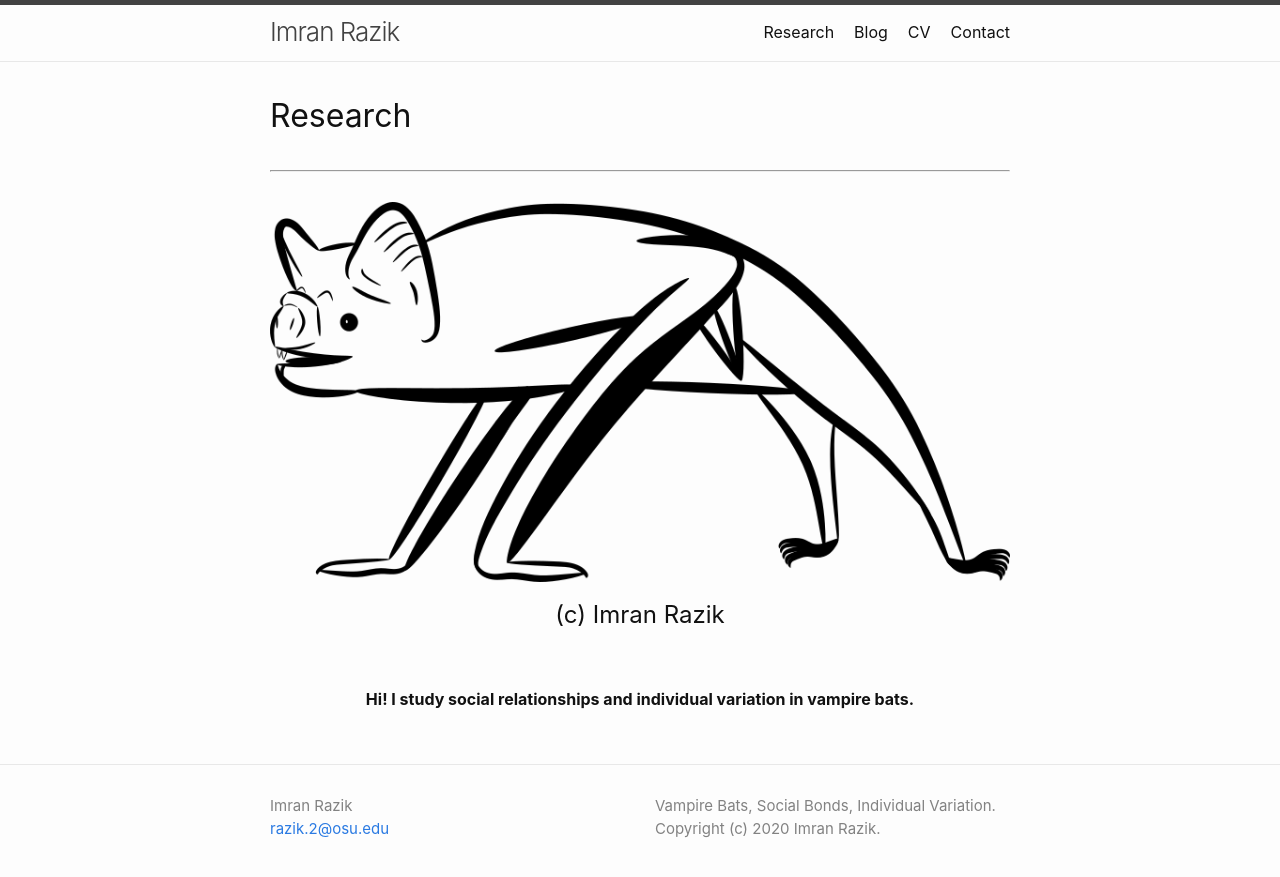
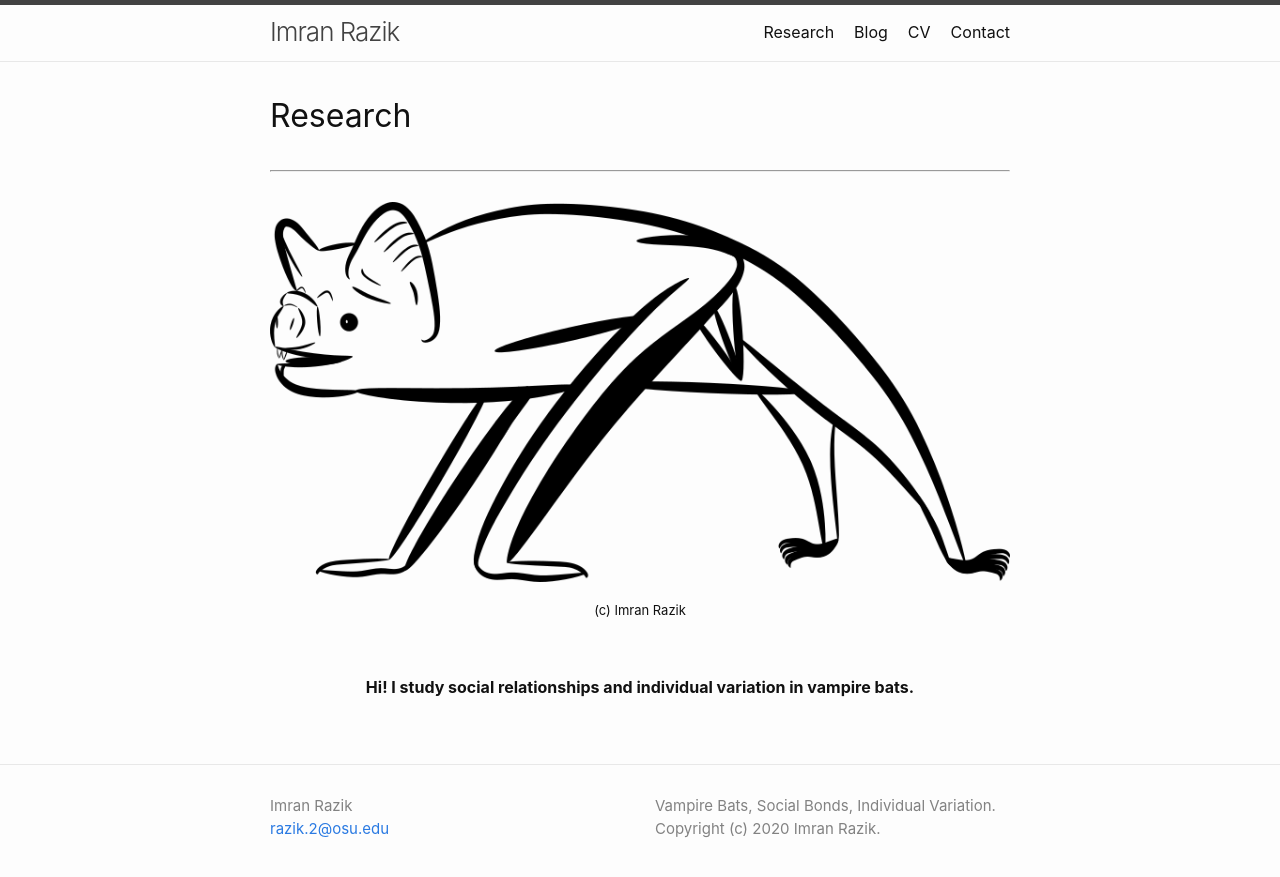
Before and after one commit to imranrazik/imranrazik.github.io, a Jekyll site: the page built from index.md, in a window 1280 px wide. Shown: the top 877 px of the page. Built offline with Jekyll 4.4.1, drawn with Linux system fonts in a browser that asks for light colours; our own code applies the rules of GitHub Pages for plain Markdown files.

Commit message:
Update index.md

```diff
--- a/index.md
+++ b/index.md
@@ -5,7 +5,7 @@ layout: home
 ---
 ![Vampire bat digital drawing - Copyright (c) 2020 Imran Razik](/assets/vampterrestrial.png) <br/>
 <p align="center">
-  <font size="5"> (c) Imran Razik</font>
+  <font size="2"> (c) Imran Razik</font>
 </p>
 
 <br/>
```
